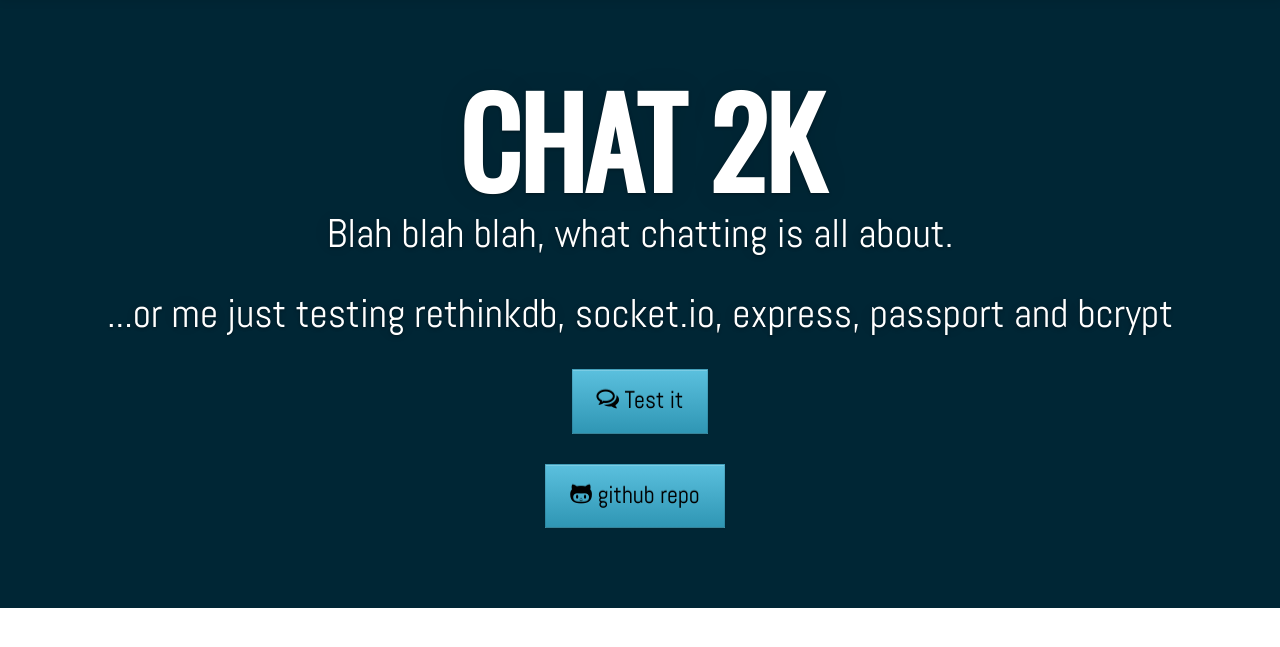
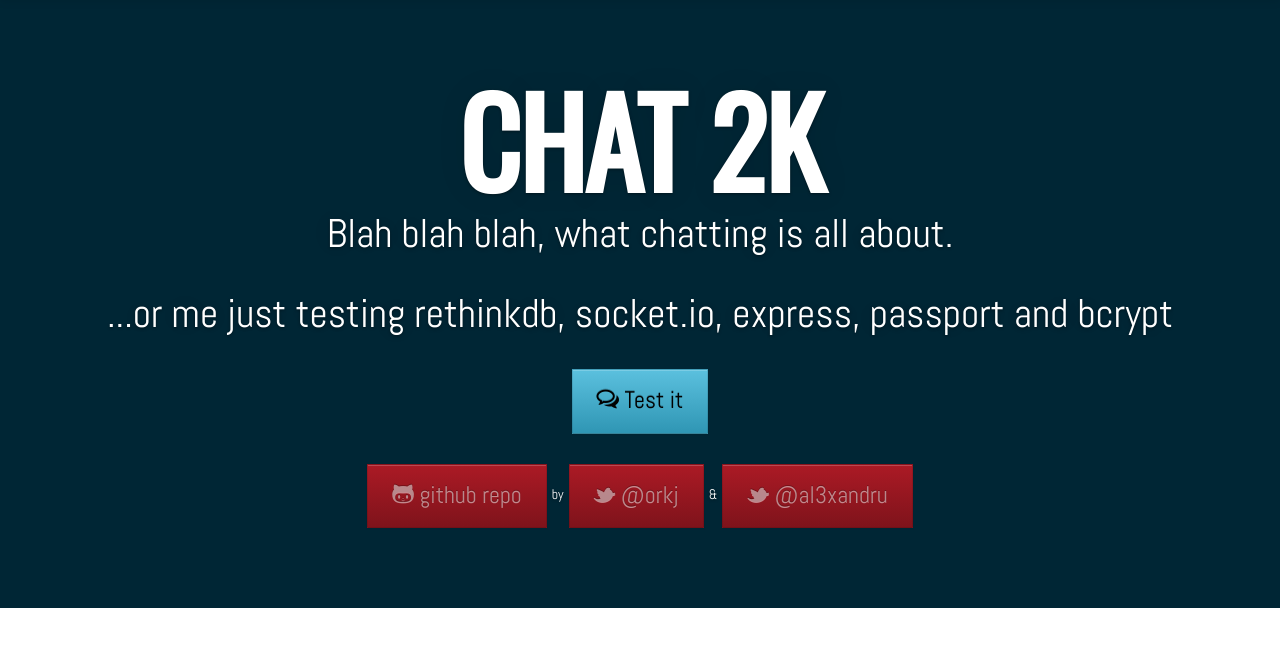
Before and after one commit to rethinkdb/rethinkdb-example-nodejs-chat, a Node server app: page / in a window 1280 px wide. Shown: the part 82-729 px from the top of the page. Run offline with Node 20, Linux system fonts and the light colour scheme; some libraries are stand-ins or nearby versions.

Commit message:
Undo changes to index.jade
As per code review

```diff
--- a/views/index.jade
+++ b/views/index.jade
@@ -11,7 +11,16 @@ block content
         i.icon-comments-alt
         |  Test it
       p
-      a(href="https://github.com/davidbejar/rethinkdb-example-nodejs-chat").btn.btn-info
+      a(href="https://github.com/rethinkdb/rethinkdb-example-nodejs-chat").btn.btn-danger
         i.icon-github
         |  github repo
       span(style='padding:0 5px')
+        | by
+      a(href="http://twitter.com/orkj").btn.btn-danger
+        i.icon-twitter
+        |  @orkj
+      span(style='padding:0 5px')
+        &amp;
+      a(href="http://twitter.com/al3xandru").btn.btn-danger
+        i.icon-twitter
+        |  @al3xandru
```
